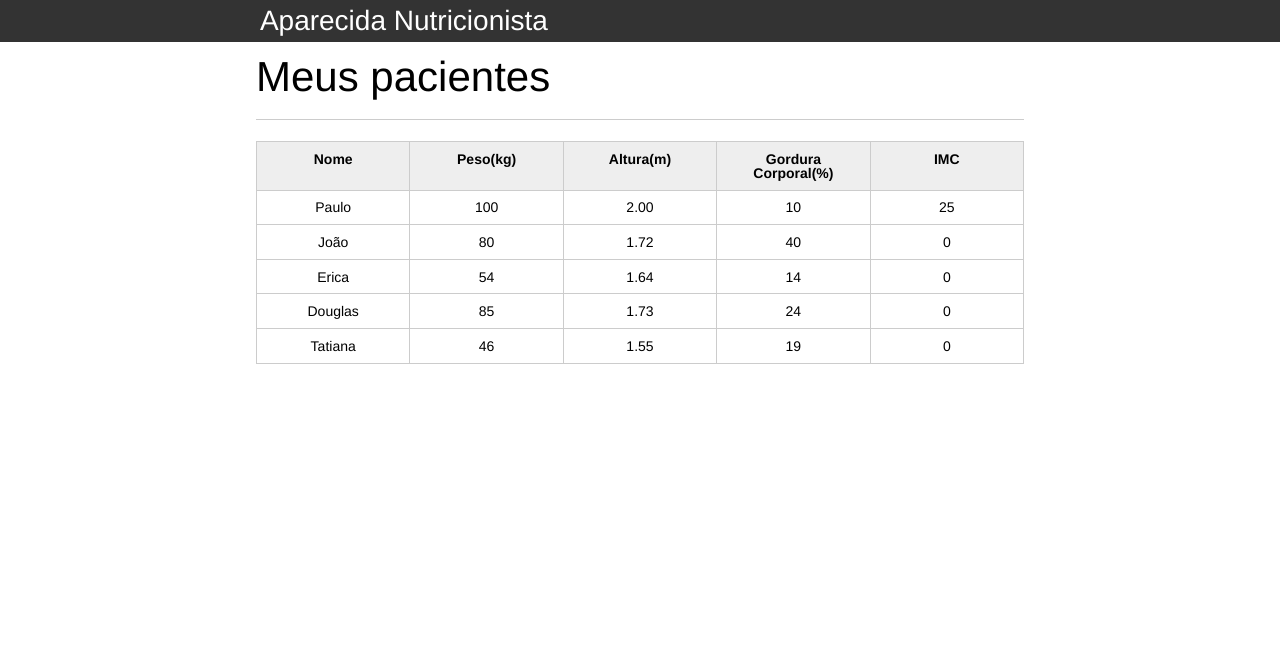
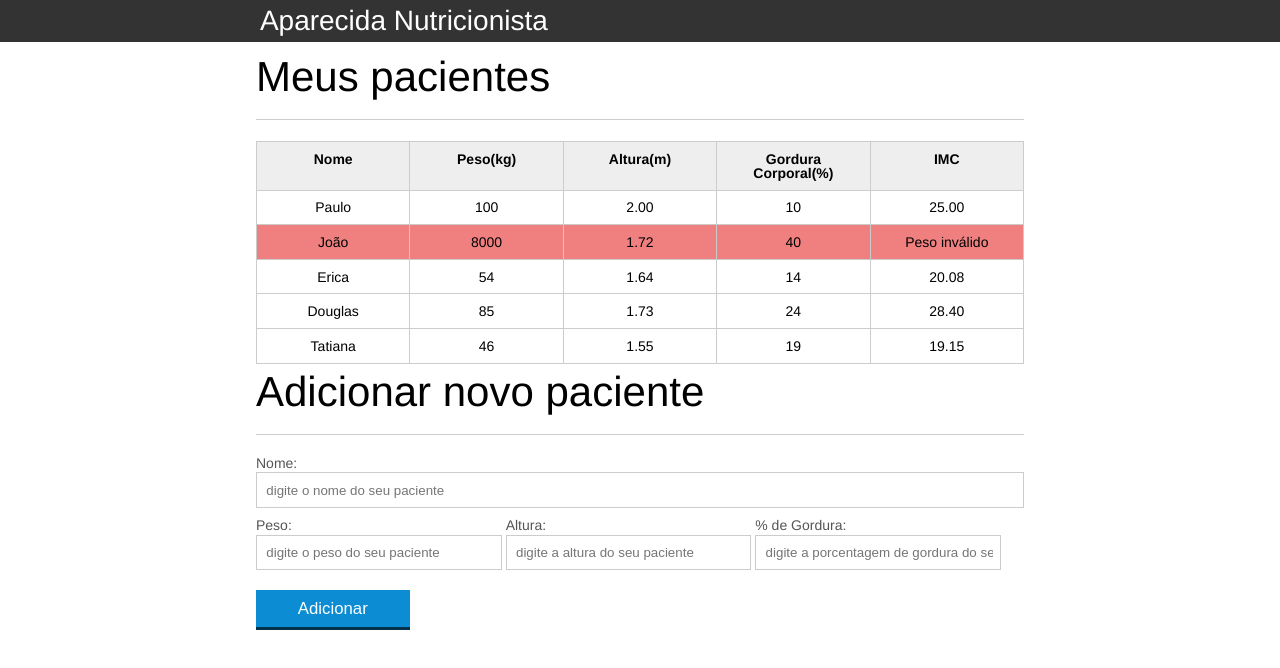
Before and after one commit to thiagomess/Curso-JavaScript, a plain HTML site: page index.html in a window 1280 px wide. Drawn offline with Linux system fonts and the light colour scheme.

Commit message:
Aula 4 - atv 4/12

```diff
--- a/css/index.css
+++ b/css/index.css
@@ -132,3 +132,7 @@ button[disabled=disabled], button:disabled {
 .campo-invalido{
 	border: 1px solid red;
 }
+
+.paciente-invalido{
+	background-color: lightcoral;
+}
--- a/index.html
+++ b/index.html
@@ -38,7 +38,7 @@
 
 						<tr class="paciente" >
 							<td class="info-nome">João</td>
-							<td class="info-peso">80</td>
+							<td class="info-peso">8000</td>
 							<td class="info-altura">1.72</td>
 							<td class="info-gordura">40</td>
 							<td class="info-imc">0</td>
@@ -70,6 +70,29 @@
 				</table>
 
 			</section>
+			<section class="container">
+    <h2 id="titulo-form">Adicionar novo paciente</h2>
+    <form id="form-adiciona">
+        <div class="">
+            <label for="nome">Nome:</label>
+            <input id="nome" name="nome" type="text" placeholder="digite o nome do seu paciente" class="campo">
+        </div>
+        <div class="grupo">
+            <label for="peso">Peso:</label>
+            <input id="peso" name="peso" type="text" placeholder="digite o peso do seu paciente" class="campo campo-medio">
+        </div>
+        <div class="grupo">
+            <label for="altura">Altura:</label>
+            <input id="altura" name="altura" type="text" placeholder="digite a altura do seu paciente" class="campo campo-medio">
+        </div>
+        <div class="grupo">
+            <label for="gordura">% de Gordura:</label>
+            <input id="gordura" name="gordura" type="text" placeholder="digite a porcentagem de gordura do seu paciente" class="campo campo-medio">
+        </div>
+
+        <button id="adicionar-paciente" class="botao bto-principal">Adicionar</button>
+    </form>
+   </section>
 		</main>
 		<script src="js/principal.js"> </script>
 	</body>
--- a/js/principal.js
+++ b/js/principal.js
@@ -4,7 +4,12 @@
   titulo.textContent = "Aparecida Nutricionista";
 
 
-  var paciente = document.querySelector("#primeiro-paciente");
+  var pacientes = document.querySelectorAll(".paciente");
+
+  for(var i=0; i<pacientes.length; i++){
+
+    var paciente = pacientes[i];
+
     var tdPeso = paciente.querySelector(".info-peso");
     var peso = tdPeso.textContent;
 
@@ -20,16 +25,34 @@
       console.log("peso inválido");
       pesoEhValido = false;
       tdImc.textContent = "Peso inválido";
+      paciente.classList.add("paciente-invalido");
 
     }
     if(altura <= 0 || altura >= 2.50){
         console.log("altura inválida");
         alturaEhValida = false;
         tdImc.textContent = "Altura inválida";
+        paciente.classList.add("paciente-invalido");
     }
 
     if (pesoEhValido  && alturaEhValida) {
       var imc = peso / (altura * altura);
-    tdImc.textContent = imc;
+      tdImc.textContent = imc.toFixed(2);
 
   }
+
+}
+titulo.addEventListener("click", mostraMensagem);
+function mostraMensagem(){
+  console.log("Olá, eu fui clicado!");
+}
+
+// Função anonima.
+// titulo.addEventListener("click",function(){
+//   console.log("Olá, eu fui clicado!");
+// });
+
+var botaoAdicionar = document.querySelector('#adicionar-paciente');
+botaoAdicionar.addEventListener('click', function(){
+  alert("cliquei");
+});
```
Lines whose indentation alone changed are shown as unchanged.
